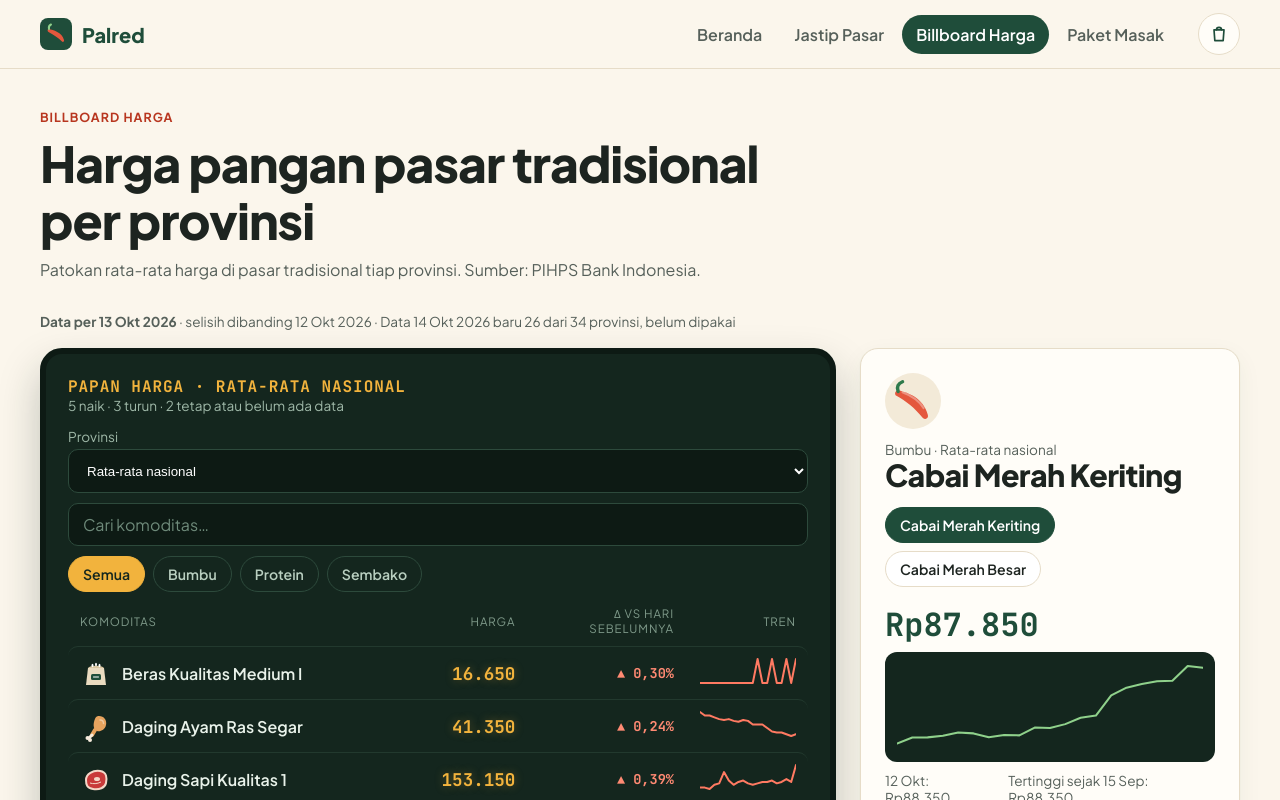
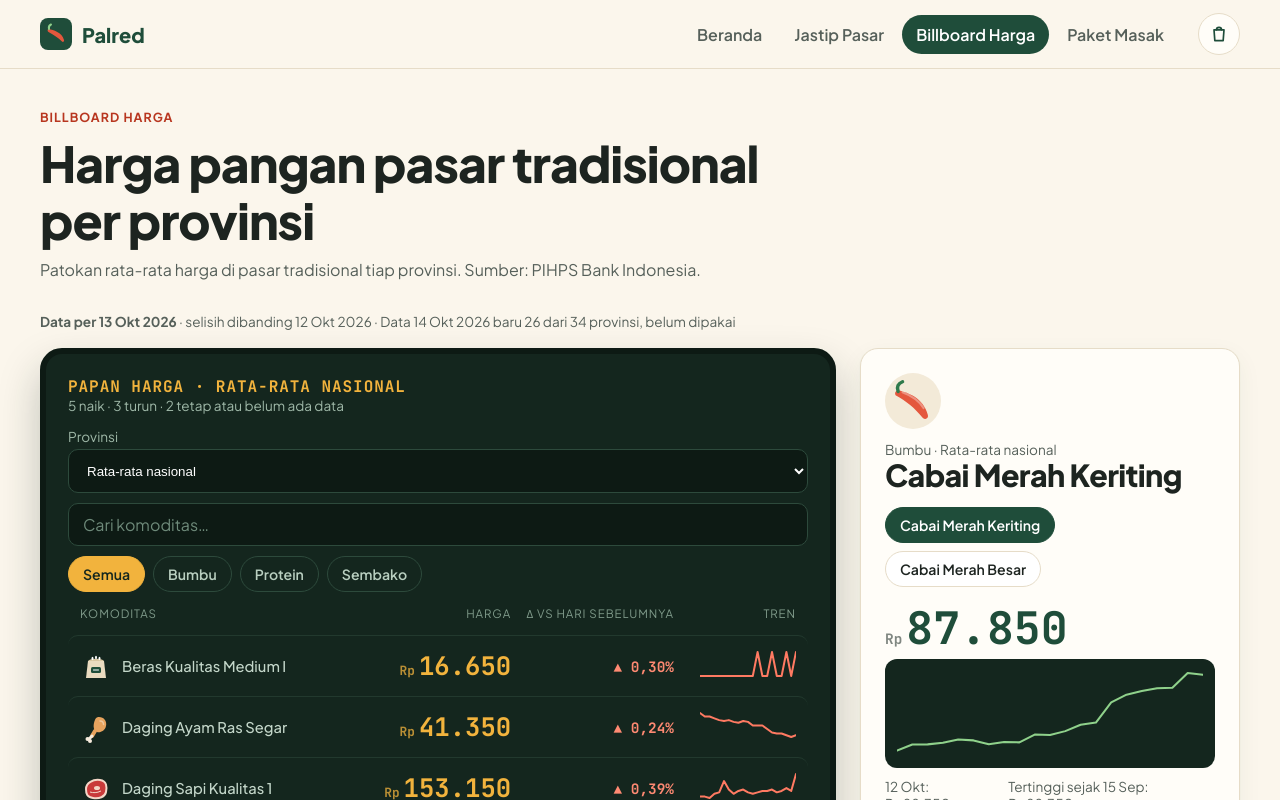
Before and after one commit to MikailMuh/Palred, a React (Vite) app: page / in a window 1280 px wide. Both pictures are taken after a click on the button "Cek harga hari ini". Shown: the top 800 px of the page. Built offline with nearby package versions, Linux system fonts and the light colour scheme.

Commit message:
feat: enhance price display formatting across components

```diff
--- a/src/pages/Harga.jsx
+++ b/src/pages/Harga.jsx
@@ -136,7 +136,7 @@ function Billboard({ data, meta }) {
                     <Produce type={r.icon} size={32} />
                     <span>{r.name}</span>
                   </span>
-                  {r.current != null ? <span className="r led">{angka(r.current)}</span> : <span className="r no-data">belum ada data</span>}
+                  {r.current != null ? <span className="r led"><small>Rp</small>{angka(r.current)}</span> : <span className="r no-data">belum ada data</span>}
                   {r.diff == null ? (
                     <span className="r delta flat">–</span>
                   ) : (
@@ -171,7 +171,7 @@ function Billboard({ data, meta }) {
               </div>
             )}
             {selCurrent != null ? (
-              <div className="big-price mono">Rp{angka(selCurrent)}</div>
+              <div className="big-price mono"><small>Rp</small>{angka(selCurrent)}</div>
             ) : (
               <div className="big-price no-data-lg">Belum ada data untuk {provName} pada {formatTanggal(latest)}</div>
             )}
--- a/src/pages/Home.jsx
+++ b/src/pages/Home.jsx
@@ -93,7 +93,7 @@ export default function Home({ go, live }) {
                   <div className="strong">{c.name}</div>
                   <div className="muted small">per {c.unit}</div>
                 </div>
-                <div className="mono strong">Rp{angka(p.price)}</div>
+                <div className="mini-price">Rp{angka(p.price)}</div>
                 <span className={`chip ${diff >= 0 ? 'up' : 'down'}`}>
                   {diff >= 0 ? '▲' : '▼'} {Math.abs(diff).toFixed(1)}%
                 </span>
--- a/src/pages/Jastip.jsx
+++ b/src/pages/Jastip.jsx
@@ -121,8 +121,8 @@ export default function Jastip() {
                     <Produce type={c.icon} size={44} bg="var(--cream-2)" />
                     <div className="grow">
                       <div className="strong small">{c.name}</div>
-                      <div className="mono small muted">
-                        {unavailable ? 'harga belum tersedia' : `Rp${angka(price)}/${c.unit}`}
+                      <div className="small muted">
+                        {unavailable ? 'harga belum tersedia' : <><span className="cat-price">Rp{angka(price)}</span>/{c.unit}</>}
                         {!unavailable && <span className="tag-est">{c.pihpsKey ? (ref.fallback ? 'PIHPS, rata-rata nasional' : 'PIHPS') : 'estimasi'}</span>}
                       </div>
                     </div>
--- a/src/styles.css
+++ b/src/styles.css
@@ -140,8 +140,8 @@ p { line-height: 1.6; margin: 0 0 1rem; }
 .level { position: absolute; top: 12px; left: 12px; background: var(--card); border-radius: 999px; padding: 4px 10px; font-size: 0.75rem; font-weight: 700; color: var(--forest); }
 .recipe-meta { padding: 16px 20px 20px; display: grid; gap: 4px; }
 .recipe-meta p { margin: 0 0 6px; }
-.price { font-weight: 800; color: var(--forest); font-size: 1.15rem; }
-.price.lg { font-size: 1.6rem; }
+.price { font-weight: 800; color: var(--forest); font-size: 1.5rem; line-height: 1.1; }
+.price.lg { font-size: 2.2rem; }
 .ing-icons { display: flex; gap: 2px; margin-bottom: 10px; }
 
 .cta-band { background: var(--forest); color: #eef5ef; border-radius: 28px; padding: 40px; display: flex; align-items: center; justify-content: space-between; gap: 24px; flex-wrap: wrap; background-image: radial-gradient(circle at 90% 10%, rgba(242, 179, 61, 0.35), transparent 40%); }
@@ -190,9 +190,9 @@ p { line-height: 1.6; margin: 0 0 1rem; }
 .sum-total div { display: flex; justify-content: space-between; font-size: 0.9rem; }
 .sum-total dt { color: var(--ink-2); }
 .sum-total dd { margin: 0; font-weight: 600; }
-.sum-total .grand { font-size: 1.1rem; padding-top: 8px; }
+.sum-total .grand { font-size: 1.1rem; padding-top: 8px; align-items: baseline; }
 .sum-total .grand dt { color: var(--ink); font-weight: 700; }
-.sum-total .grand dd { font-weight: 800; color: var(--forest); }
+.sum-total .grand dd { font-weight: 800; color: var(--forest); font-size: 1.6rem; line-height: 1.1; }
 
 .track-art { max-width: 340px; margin: 0 auto 16px; }
 .tracker { list-style: none; padding: 0; margin: 0; display: grid; }
@@ -218,7 +218,7 @@ p { line-height: 1.6; margin: 0 0 1rem; }
 .board-search { background: #0d1a14; border: 1px solid #2d4a3c; color: #fff; padding: 10px 14px; border-radius: 10px; width: 100%; }
 .board-search::placeholder { color: #6e8a7a; }
 .board-table { display: grid; }
-.board-row { display: grid; grid-template-columns: 1.6fr 1fr 0.9fr 110px; align-items: center; gap: 12px; padding: 10px 12px; border-radius: 10px; text-align: left; color: inherit; transition: background 0.8s; }
+.board-row { display: grid; grid-template-columns: 1.3fr 1.2fr 0.9fr 110px; align-items: center; gap: 12px; padding: 14px 12px; border-radius: 10px; text-align: left; color: inherit; transition: background 0.8s; }
 .board-row + .board-row { border-top: 1px solid #22392e; }
 .board-row.th { font-size: 0.72rem; text-transform: uppercase; letter-spacing: 0.08em; color: #7f9a8a; padding-top: 0; }
 button.board-row:hover { background: #1c3529; }
@@ -226,10 +226,11 @@ button.board-row:hover { background: #1c3529; }
 .board-row.flash-up { background: rgba(228, 87, 61, 0.25); transition: none; }
 .board-row.flash-down { background: rgba(143, 209, 139, 0.2); transition: none; }
 .r { text-align: right; justify-self: end; }
-.b-name { display: flex; align-items: center; gap: 10px; font-weight: 600; }
+.b-name { display: flex; align-items: center; gap: 10px; font-weight: 500; font-size: 0.92rem; color: #c3d6c9; }
 .b-name small { color: #7f9a8a; font-weight: 400; margin-left: 4px; }
-.led { font-family: 'JetBrains Mono', monospace; font-weight: 700; font-size: 1.1rem; color: var(--yellow); text-shadow: 0 0 10px rgba(242, 179, 61, 0.35); }
-.delta { font-family: 'JetBrains Mono', monospace; font-size: 0.85rem; font-weight: 700; }
+.led { font-family: 'JetBrains Mono', monospace; font-weight: 800; font-size: 1.6rem; line-height: 1.1; color: var(--yellow); }
+.led small, .big-price small { font-size: 0.8rem; font-weight: 600; margin-right: 4px; opacity: 0.75; }
+.delta { font-family: 'JetBrains Mono', monospace; font-size: 0.9rem; font-weight: 700; }
 .delta.up { color: #ff8a73; }
 .delta.down { color: var(--leaf); }
 .delta.flat { color: #9fb8a8; }
@@ -246,7 +247,7 @@ button.board-row:hover { background: #1c3529; }
 .variant-chips { margin-top: 14px; }
 .bars-scroll { max-height: 420px; overflow-y: auto; padding-right: 6px; }
 .board-empty { padding: 30px; text-align: center; color: #7f9a8a; }
-.big-price { font-size: 2rem; font-weight: 700; color: var(--forest); margin: 16px 0 6px; }
+.big-price { font-size: 2.8rem; line-height: 1.1; font-weight: 800; color: var(--forest); margin: 16px 0 6px; }
 .big-price small { font-size: 0.9rem; color: var(--ink-2); }
 .spark-lg { background: var(--forest-2); border-radius: 12px; padding: 12px; margin-bottom: 10px; }
 .spark-lg svg { width: 100%; height: auto; }
@@ -303,9 +304,10 @@ button.board-row:hover { background: #1c3529; }
   .cart-btn { margin-left: auto; }
   .features, .grid-3, .steps, .market-grid, .catalog, .form-grid { grid-template-columns: 1fr; }
   .board { padding: 14px; border-width: 4px; }
-  .board-row { grid-template-columns: 1.5fr 1fr 0.9fr; gap: 8px; }
+  .board-row { grid-template-columns: 1fr 1.4fr 0.8fr; gap: 8px; }
   .hide-sm { display: none; }
-  .led { font-size: 0.95rem; }
+  .led { font-size: 1.15rem; }
+  .led small { display: none; }
   .b-name svg { display: none; }
   .bars li { grid-template-columns: 90px 1fr 56px; }
   .pack-note { grid-template-columns: 1fr; }
@@ -339,3 +341,7 @@ button.board-row:hover { background: #1c3529; }
 .cart-dish { width: 88px; flex-shrink: 0; border-radius: 12px; overflow: hidden; }
 .link-btn { text-decoration: underline; font-weight: 700; color: var(--forest); min-height: 44px; }
 @media (max-width: 680px) { .cart-line { flex-wrap: wrap; } }
+
+.mini-price { font-family: 'JetBrains Mono', monospace; font-weight: 800; font-size: 1.2rem; color: var(--forest); white-space: nowrap; }
+.mini-row .grow .strong { font-weight: 500; }
+.cat-price { font-family: 'JetBrains Mono', monospace; font-weight: 800; font-size: 1rem; color: var(--forest); }
```
